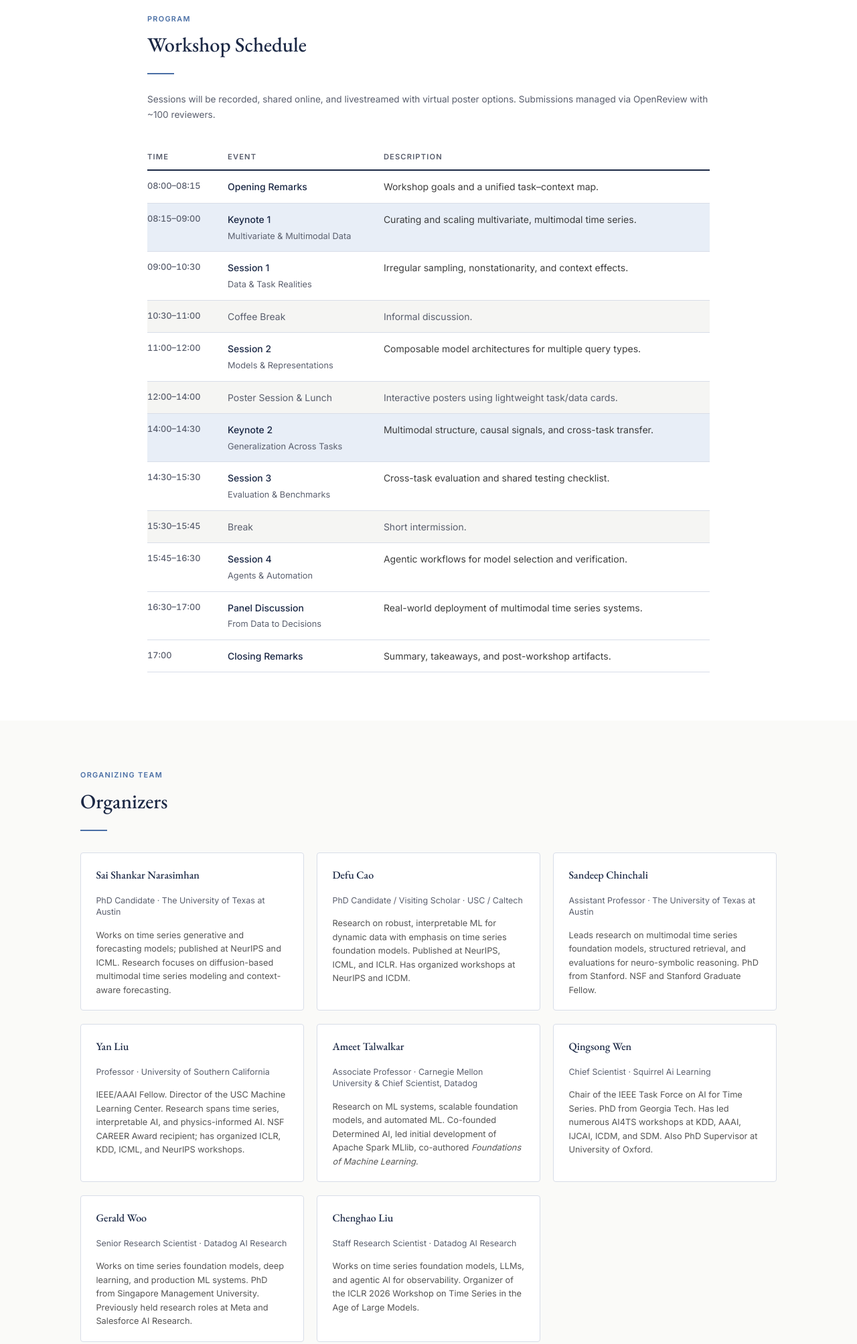
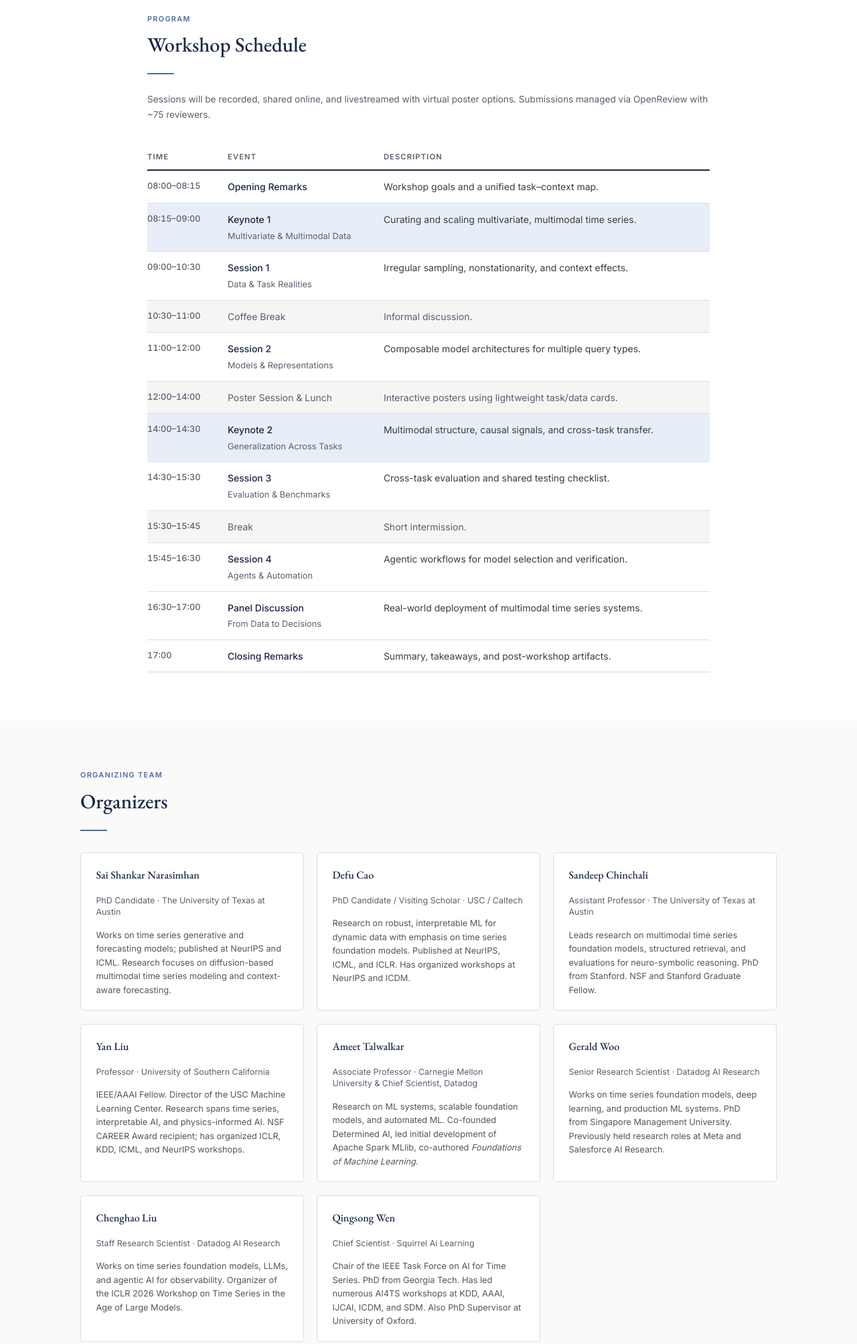
Before and after one commit to tsfmworkshop2026/TemporalAgentsWorkshop2026, a plain HTML site: page index.html in a window 1280 px wide. Shown: the part 3140-5147 px from the top of the page at 67% size. Drawn offline with nearby package versions, Linux system fonts and the light colour scheme.

Commit message:
Update index.html

```diff
--- a/index.html
+++ b/index.html
@@ -518,7 +518,7 @@
     <p class="section-label">Program</p>
     <h2>Workshop Schedule</h2>
     <div class="rule"></div>
-    <p style="color:var(--muted); font-size:0.85rem;">Sessions will be recorded, shared online, and livestreamed with virtual poster options. Submissions managed via OpenReview with ~100 reviewers.</p>
+    <p style="color:var(--muted); font-size:0.85rem;">Sessions will be recorded, shared online, and livestreamed with virtual poster options. Submissions managed via OpenReview with ~75 reviewers.</p>
     <table class="schedule-table">
       <thead>
         <tr>
@@ -657,12 +657,6 @@
       </div>
 
       <div class="org-card">
-        <p class="org-name">Qingsong Wen</p>
-        <p class="org-affiliation">Chief Scientist · Squirrel Ai Learning</p>
-        <p class="org-bio">Chair of the IEEE Task Force on AI for Time Series. PhD from Georgia Tech. Has led numerous AI4TS workshops at KDD, AAAI, IJCAI, ICDM, and SDM. Also PhD Supervisor at University of Oxford.</p>
-      </div>
-
-      <div class="org-card">
         <p class="org-name">Gerald Woo</p>
         <p class="org-affiliation">Senior Research Scientist · Datadog AI Research</p>
         <p class="org-bio">Works on time series foundation models, deep learning, and production ML systems. PhD from Singapore Management University. Previously held research roles at Meta and Salesforce AI Research.</p>
@@ -672,6 +666,12 @@
         <p class="org-name">Chenghao Liu</p>
         <p class="org-affiliation">Staff Research Scientist · Datadog AI Research</p>
         <p class="org-bio">Works on time series foundation models, LLMs, and agentic AI for observability. Organizer of the ICLR 2026 Workshop on Time Series in the Age of Large Models.</p>
+      </div>
+
+      <div class="org-card">
+        <p class="org-name">Qingsong Wen</p>
+        <p class="org-affiliation">Chief Scientist · Squirrel Ai Learning</p>
+        <p class="org-bio">Chair of the IEEE Task Force on AI for Time Series. PhD from Georgia Tech. Has led numerous AI4TS workshops at KDD, AAAI, IJCAI, ICDM, and SDM. Also PhD Supervisor at University of Oxford.</p>
       </div>
 
     </div>
```
